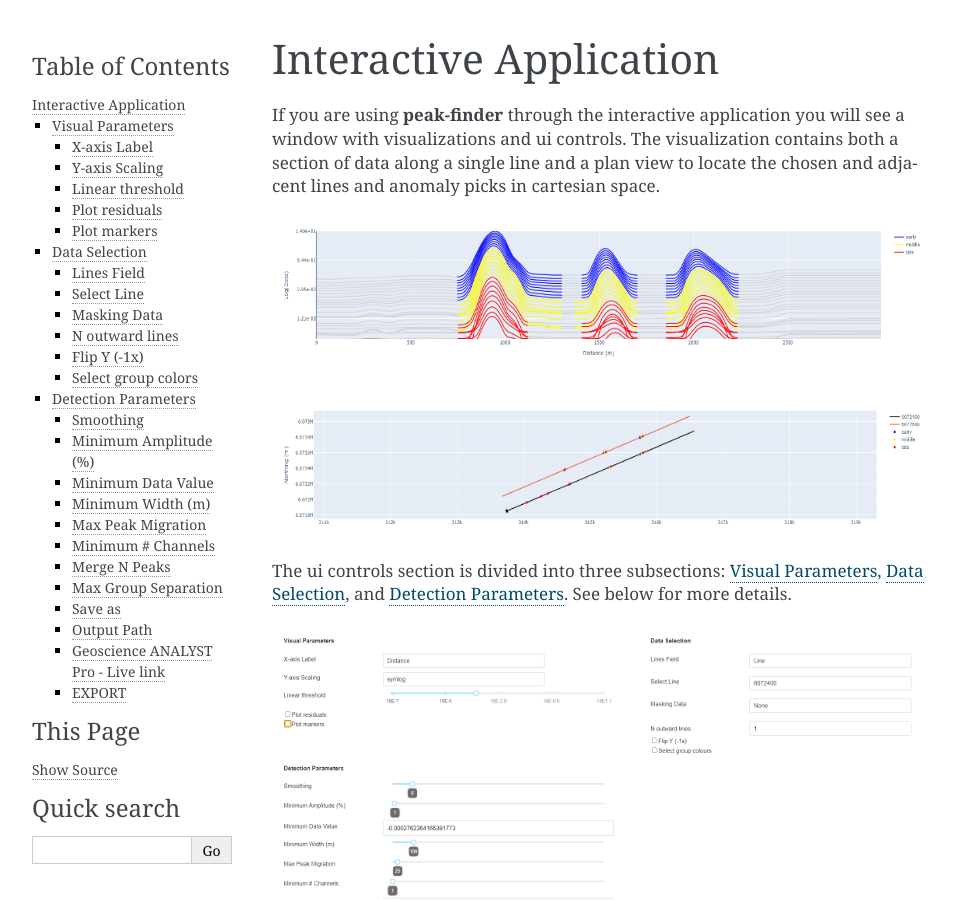
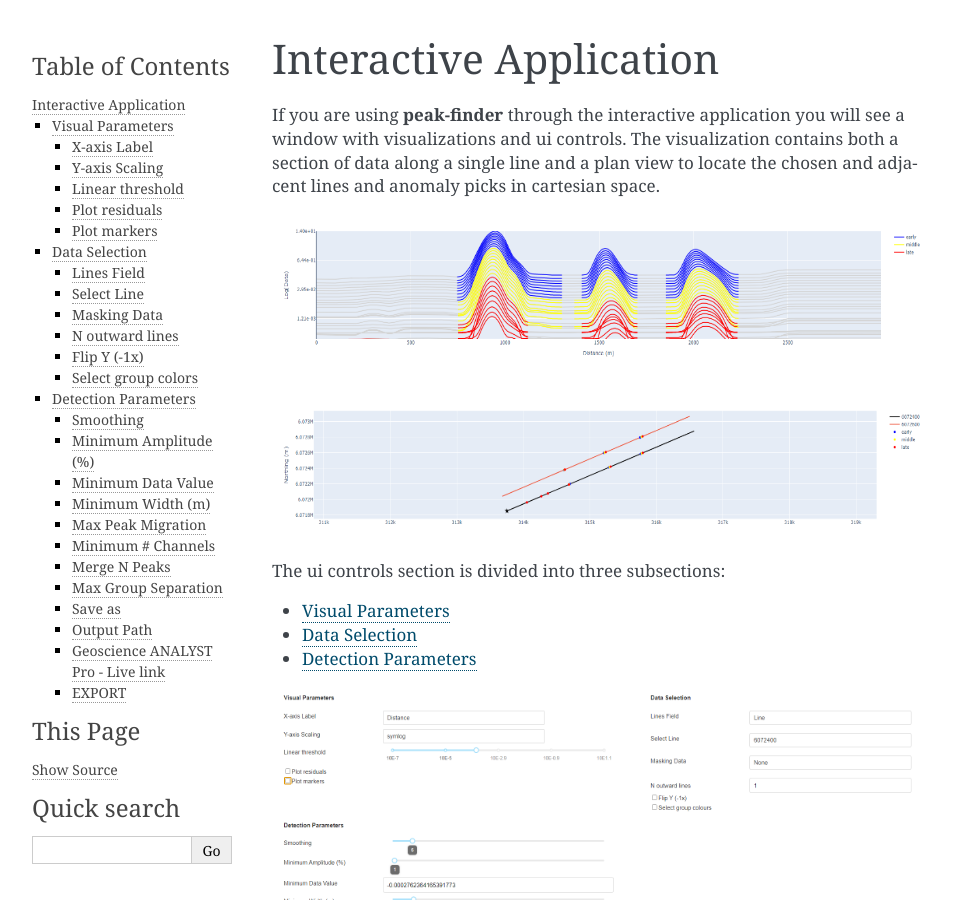
Before and after one commit to MiraGeoscience/peak-finder-app, a Sphinx documentation site: the page built from docs/source/interactive_application.rst, in a window 1280 px wide and 900 px high. Shown: the whole window, without its empty margins (148-1103 px from the left). Built offline with Sphinx 7.4.7, drawn with Linux system fonts in a browser that asks for light colours.

Commit message:
Update docs/source/interactive_application.rst
Co-authored-by: domfournier <dominiquef@mirageoscience.com>

```diff
--- a/docs/source/interactive_application.rst
+++ b/docs/source/interactive_application.rst
@@ -11,8 +11,11 @@
 .. figure:: /images/interactive/visualizations.png
     :scale: 40%
 
-The ui controls section is divided into three subsections: `Visual Parameters`_,
-`Data Selection`_, and `Detection Parameters`_. See below for more details.
+The ui controls section is divided into three subsections:
+
+- `Visual Parameters`_
+- `Data Selection`_
+- `Detection Parameters`_
 
 .. figure:: /images/interactive/ui_controls.png
     :scale: 40%
```
